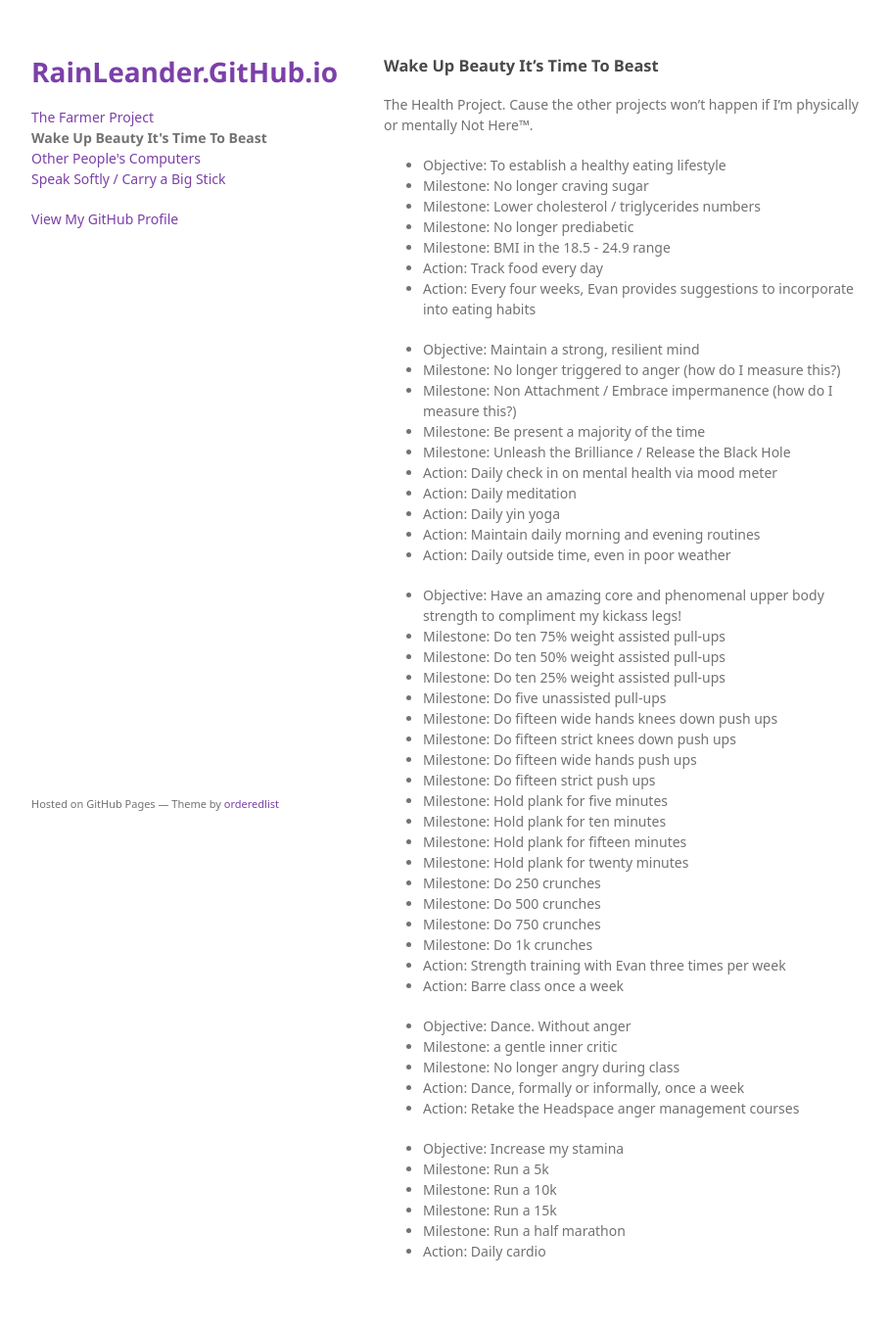
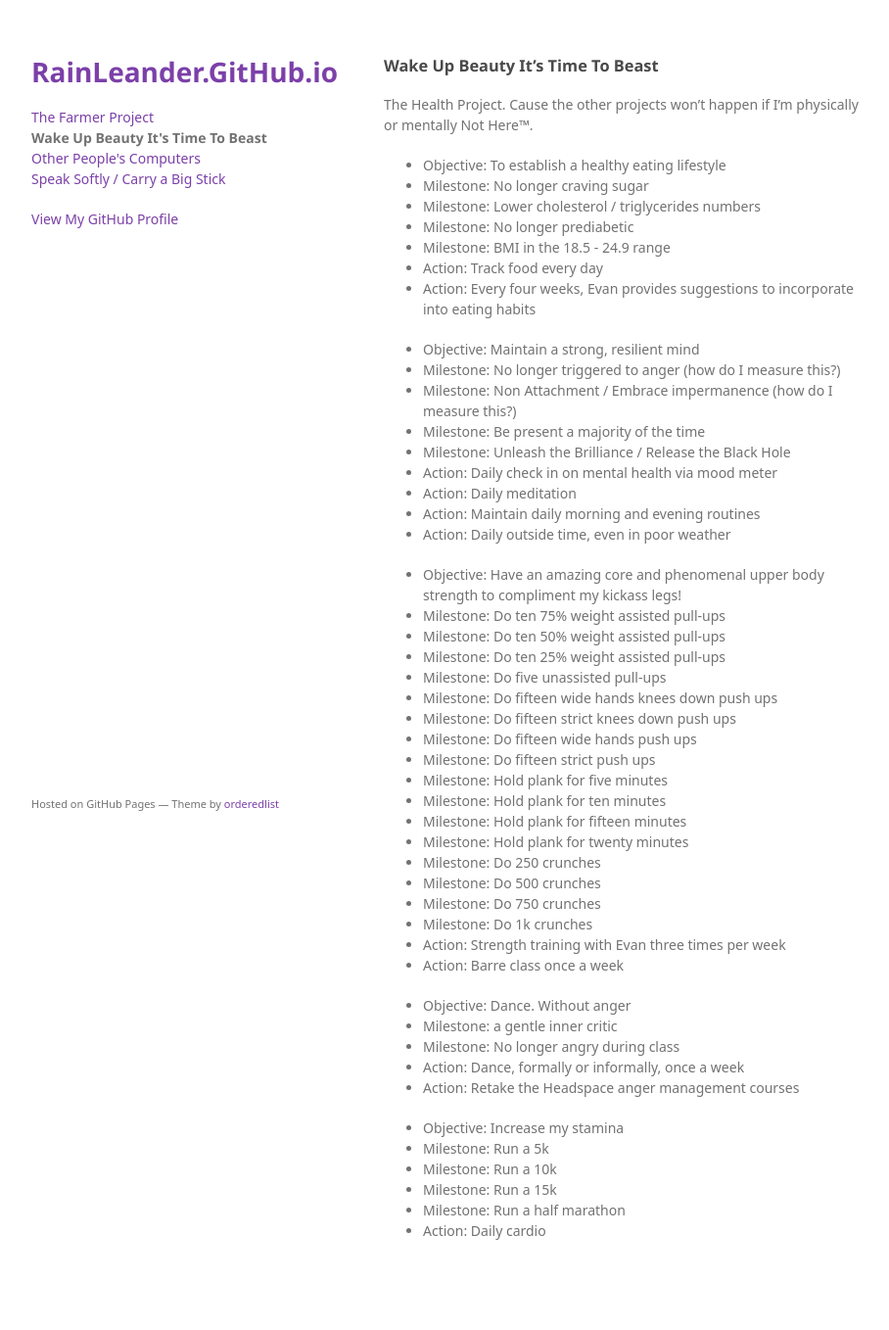
Before and after one commit to rainleander/rainleander.github.io, a Jekyll site: the page wake-up-beauty.html, which Jekyll copies as it is, in a window 1280 px wide. Shown: the whole page at 98% size, without its empty margins (178-1086 px from the left). Built offline with Jekyll 4.4.1, drawn with Linux system fonts in a browser that asks for light colours; some web fonts are replaced; after the commit the page ends 1337 px from its top, so only the background shows below that.

Commit message:
Update wake-up-beauty.html

```diff
--- a/wake-up-beauty.html
+++ b/wake-up-beauty.html
@@ -44,7 +44,6 @@
           <li>Milestone: Unleash the Brilliance / Release the Black Hole</li>
           <li>Action: Daily check in on mental health via mood meter</li>
           <li>Action: Daily meditation</li>
-          <li>Action: Daily yin yoga</li>
           <li>Action: Maintain daily morning and evening routines</li>
           <li>Action: Daily outside time, even in poor weather</li></ul>
 
```
